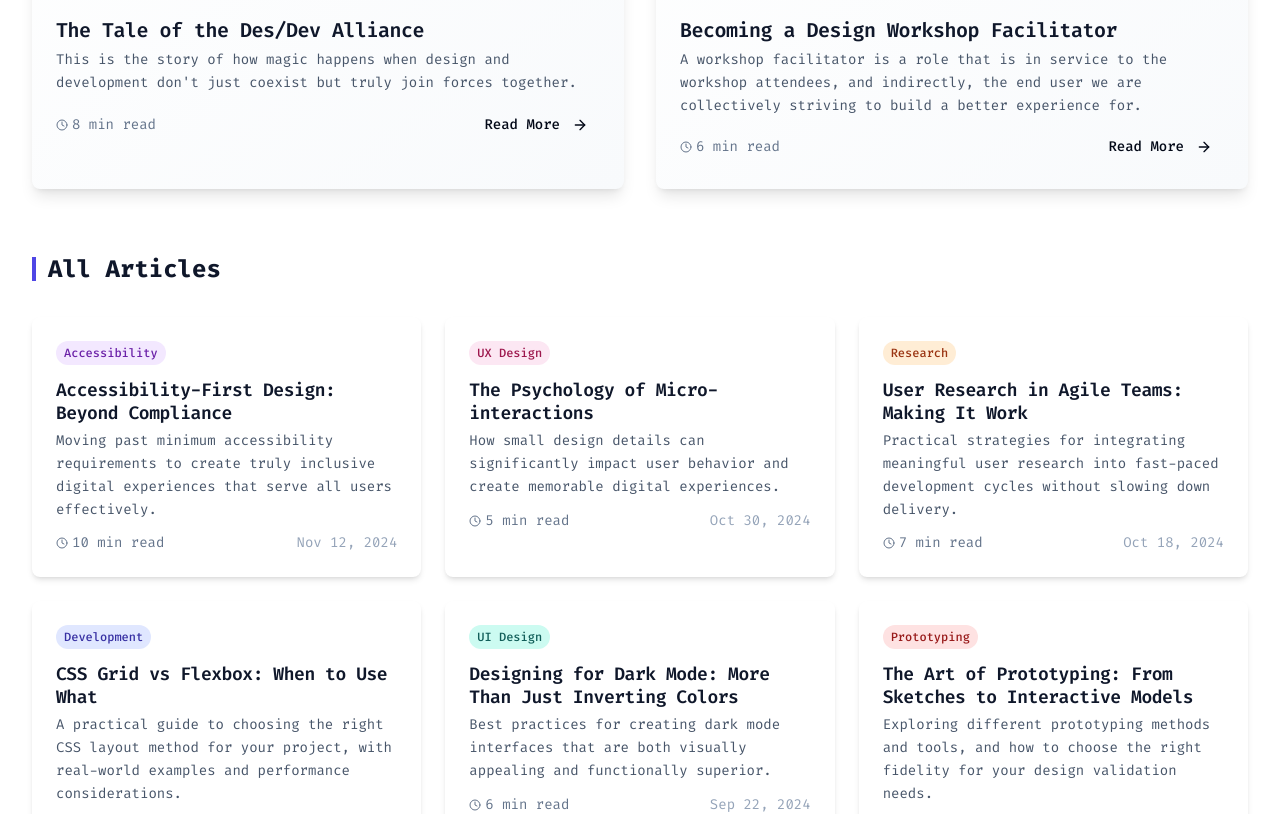
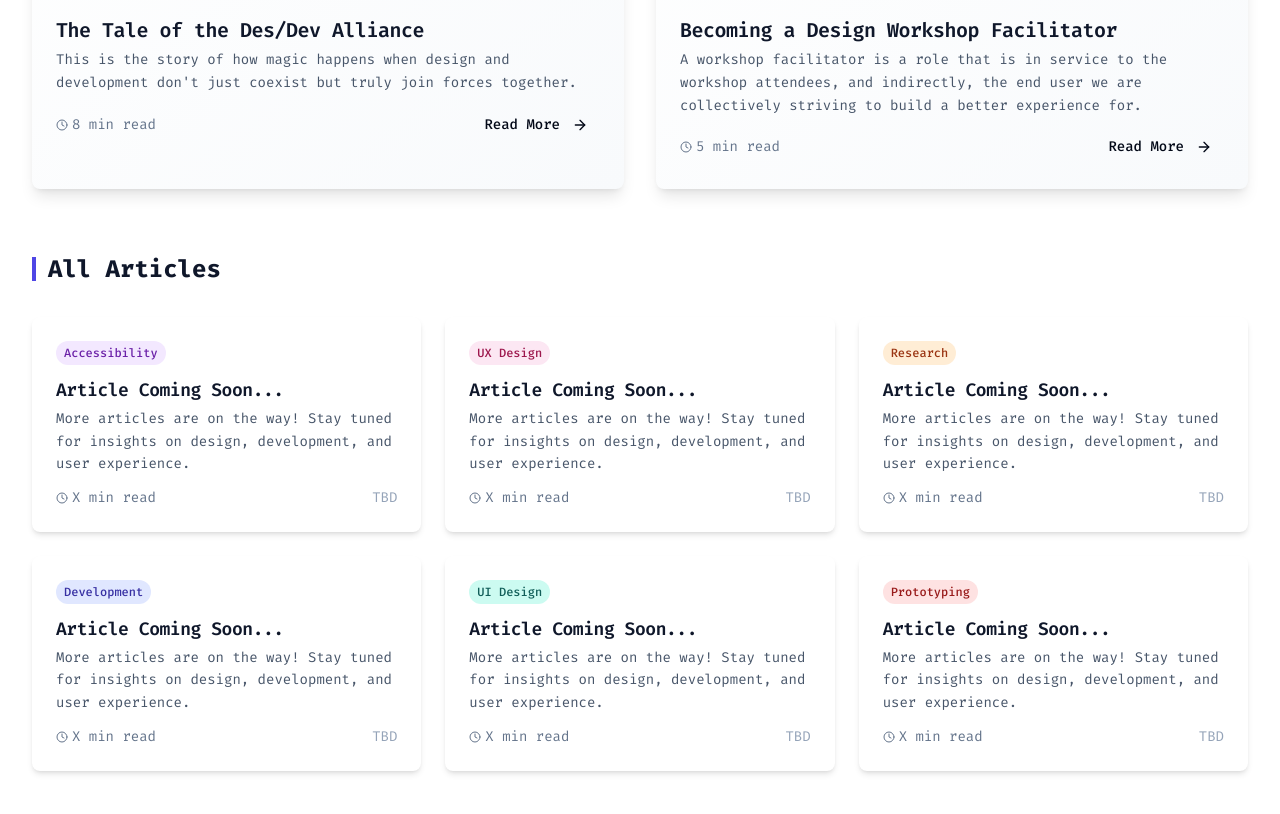
Before and after one commit to michellelynnpenney/michellelynnpenney.github.io, a React (Vite) app: page /articles in a window 1280 px wide. Shown: the part 620-1434 px from the top of the page. Built offline with nearby package versions, Linux system fonts and the light colour scheme.

Commit message:
Button remove, favicon and content added

```diff
--- a/index.html
+++ b/index.html
@@ -3,6 +3,7 @@
 <html lang="en">
   <head>
     <meta charset="UTF-8" />
+    <link rel="icon" href="/ms.svg" type="image/x-icon" />
     <meta name="viewport" content="width=device-width, initial-scale=1.0" />
     <title>Michelle Sargent - UX Engineer & Designer</title>
     <meta name="description" content="Full-stack Designer crafting beautiful, intuitive digital experiences. Portfolio of Michelle Sargent." />
--- a/src/pages/Articles.tsx
+++ b/src/pages/Articles.tsx
@@ -19,7 +19,7 @@ const Articles = () => {
       id: 2,
       title: "Becoming a Design Workshop Facilitator",
       description: "A workshop facilitator is a role that is in service to the workshop attendees, and indirectly, the end user we are collectively striving to build a better experience for.",
-      readTime: "6 min read",
+      readTime: "5 min read",
       date: "Mar 20, 2025",
       category: "Workshop",
       image: "/workshop.png",
@@ -28,55 +28,54 @@ const Articles = () => {
     },
     {
       id: 3,
-      title: "Accessibility-First Design: Beyond Compliance",
-      description: "Moving past minimum accessibility requirements to create truly inclusive digital experiences that serve all users effectively.",
-      readTime: "10 min read",
-      date: "Nov 12, 2024",
+      title: "Article Coming Soon...",
+      description: "More articles are on the way! Stay tuned for insights on design, development, and user experience.",
+      readTime: "X min read",
+      date: "TBD",
       category: "Accessibility",
       featured: false,
     },
     {
       id: 4,
-      title: "The Psychology of Micro-interactions",
-      description: "How small design details can significantly impact user behavior and create memorable digital experiences.",
-      readTime: "5 min read",
-      date: "Oct 30, 2024",
+      title: "Article Coming Soon...",
+      description: "More articles are on the way! Stay tuned for insights on design, development, and user experience.",
+      readTime: "X min read",
+      date: "TBD",
       category: "UX Design",
       featured: false,
     },
     {
-      id: 5,
-      title: "User Research in Agile Teams: Making It Work",
-      description: "Practical strategies for integrating meaningful user research into fast-paced development cycles without slowing down delivery.",
-      readTime: "7 min read",
-      date: "Oct 18, 2024",
+      title: "Article Coming Soon...",
+      description: "More articles are on the way! Stay tuned for insights on design, development, and user experience.",
+      readTime: "X min read",
+      date: "TBD",
       category: "Research",
       featured: false,
     },
     {
       id: 6,
-      title: "CSS Grid vs Flexbox: When to Use What",
-      description: "A practical guide to choosing the right CSS layout method for your project, with real-world examples and performance considerations.",
-      readTime: "9 min read",
-      date: "Oct 5, 2024",
+      title: "Article Coming Soon...",
+      description: "More articles are on the way! Stay tuned for insights on design, development, and user experience.",
+      readTime: "X min read",
+      date: "TBD",
       category: "Development",
       featured: false,
     },
     {
       id: 7,
-      title: "Designing for Dark Mode: More Than Just Inverting Colors",
-      description: "Best practices for creating dark mode interfaces that are both visually appealing and functionally superior.",
-      readTime: "6 min read",
-      date: "Sep 22, 2024",
+      title: "Article Coming Soon...",
+      description: "More articles are on the way! Stay tuned for insights on design, development, and user experience.",
+      readTime: "X min read",
+      date: "TBD",
       category: "UI Design",
       featured: false,
     },
     {
       id: 8,
-      title: "The Art of Prototyping: From Sketches to Interactive Models",
-      description: "Exploring different prototyping methods and tools, and how to choose the right fidelity for your design validation needs.",
-      readTime: "8 min read",
-      date: "Sep 8, 2024",
+      title: "Article Coming Soon...",
+      description: "More articles are on the way! Stay tuned for insights on design, development, and user experience.",
+      readTime: "X min read",
+      date: "TBD",
       category: "Prototyping",
       featured: false,
     },
--- a/src/pages/Resume.tsx
+++ b/src/pages/Resume.tsx
@@ -126,12 +126,7 @@ const Resume = () => {
             </div>
           </div>
 
-          <Button size="lg" asChild className="hover-scale">
-  <a href="/michelle-sargent-resume.pdf" download>
-    <Download className="h-4 w-4 mr-2" />
-    Download PDF Resume
-  </a>
-</Button>
+
         </div>
 
         {/* Summary */}
```
